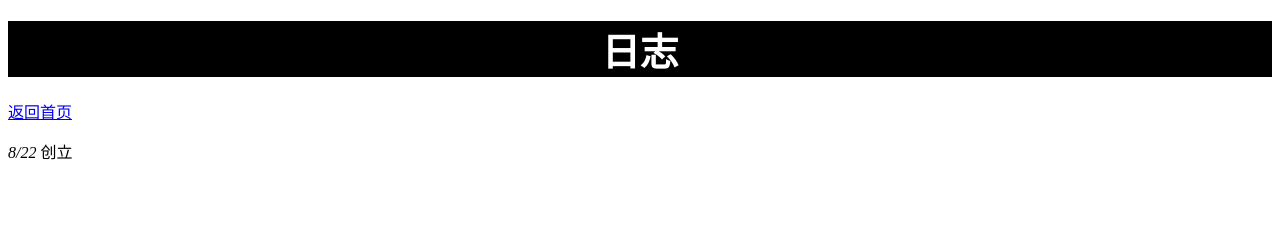
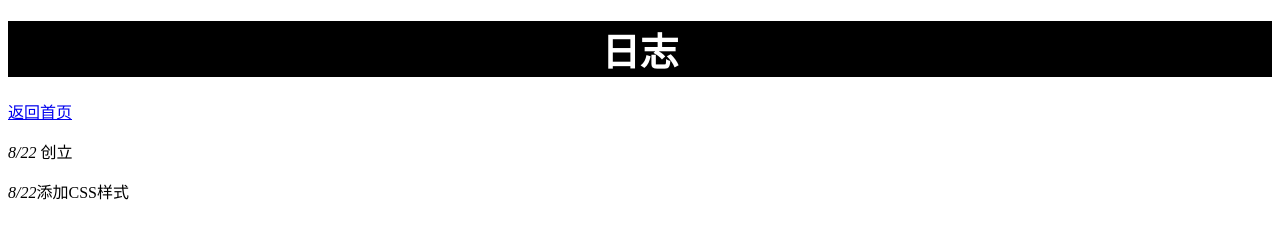
Before and after one commit to ExtrmelyLazy/ExtrmelyLazy.github.io, a plain HTML site: page dairy.html in a window 1280 px wide. Drawn offline with Linux system fonts and the light colour scheme.

Commit message:
Update dairy.html

```diff
--- a/dairy.html
+++ b/dairy.html
@@ -11,5 +11,6 @@
   <h1><big>日志</big></h1>
   <a href="index.html">返回首页</a>
   <p><em>8/22</em> 创立</p>
+  <p><em>8/22</em>添加CSS样式</p>
 </body>
 </html>
```
